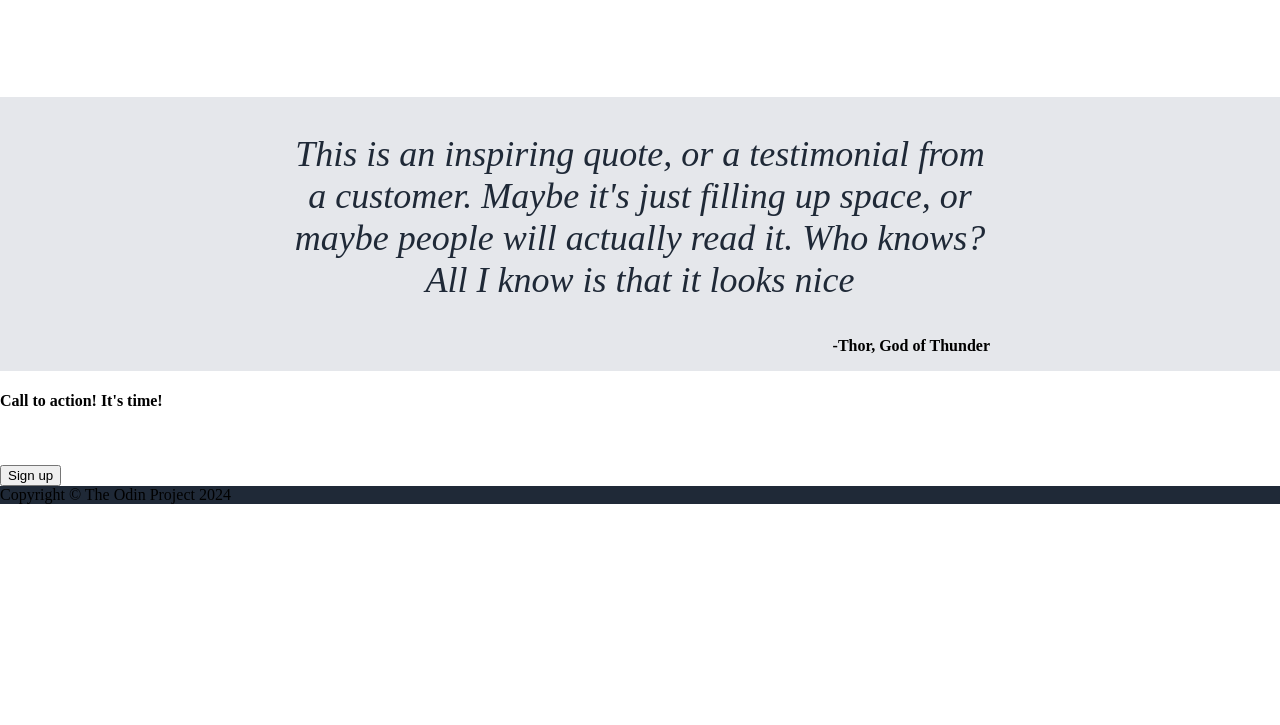
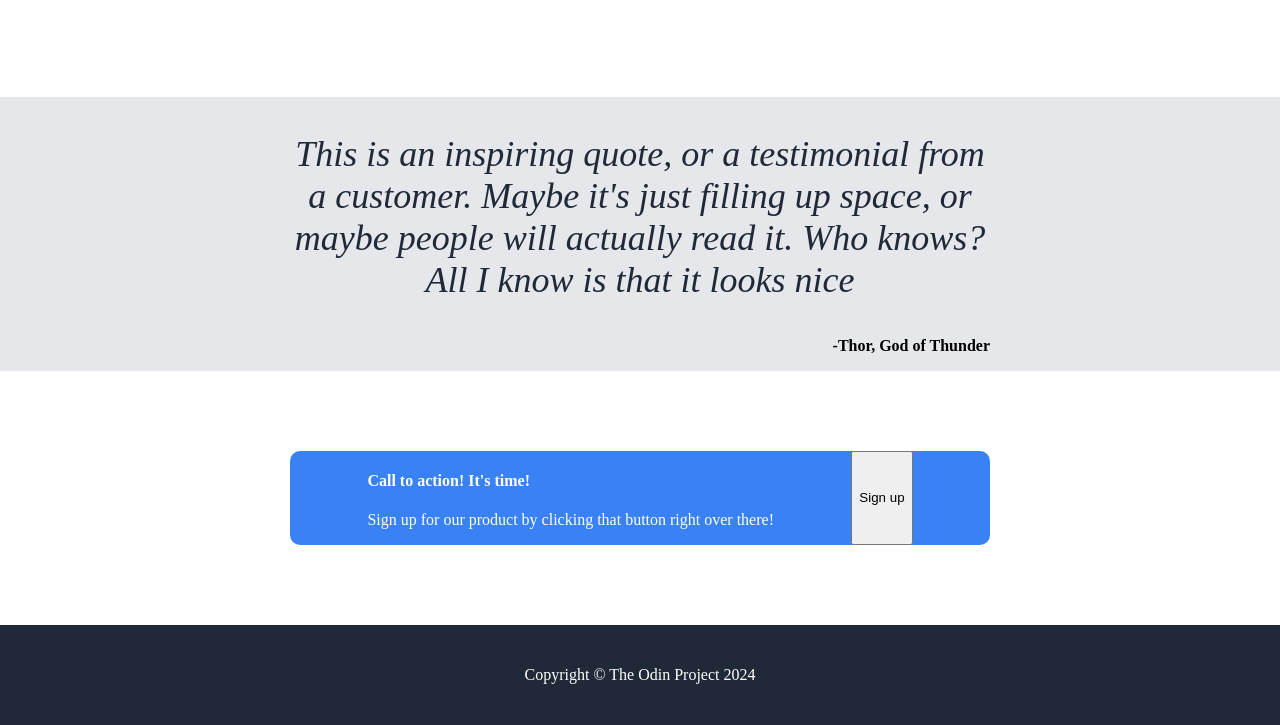
Before and after one commit to edjozero/odin-landing-page, a plain HTML site: page index.html in a window 1280 px wide. Shown: the part 625-1350 px from the top of the page. Before the commit the page ends 1129 px from the top, so only its background shows below. Drawn offline with Linux system fonts and the light colour scheme.

Commit message:
Add styling to bottom content and footer

```diff
--- a/index.html
+++ b/index.html
@@ -72,11 +72,13 @@
         </div>
 
         <div class="bottom-content">
-            <div class="text">
-                <h4>Call to action! It's time!</h4>
-                <p>Sign up for our product by clicking that button right over there!</p>
+            <div class="text-and-button">
+                <div class="call-to-action">
+                    <h4>Call to action! It's time!</h4>
+                    <p>Sign up for our product by clicking that button right over there!</p>
+                </div>
+                <button>Sign up</button>
             </div>
-            <button>Sign up</button>
         </div>
         <div class="foot-wrapper">
             <div class="footer">
--- a/styles.css
+++ b/styles.css
@@ -123,3 +123,27 @@ h3{
     justify-content: flex-end;
     font-weight: bold;
 }
+
+.bottom-content{
+    display: flex;
+    justify-content: center;
+    margin: 80px;
+}
+
+.text-and-button{
+    background-color: #3882f6;
+    display: flex;
+    width: 700px;
+    justify-content: space-evenly;
+    color: white;
+    border-radius: 10px;
+}
+
+.footer{
+    display: flex;
+    justify-content: center;
+    align-items: center;
+    width: 100%;
+    height: 100px;
+    color: white;
+}
```
